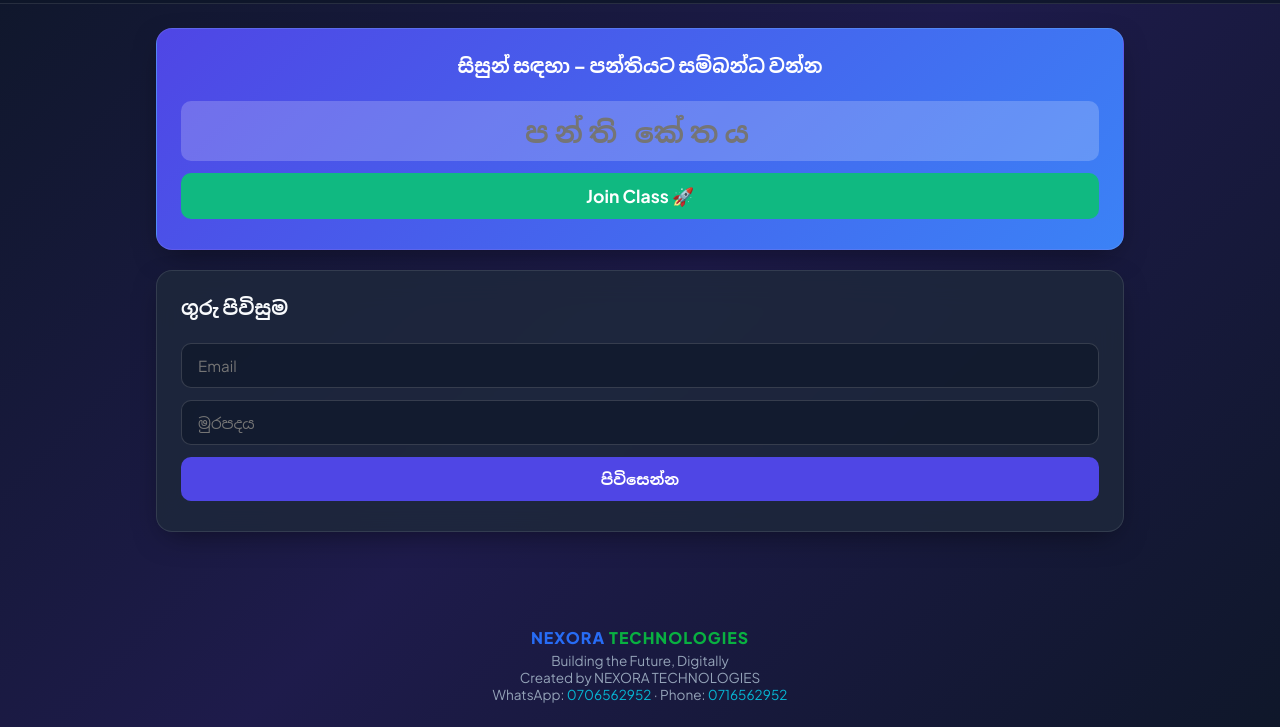
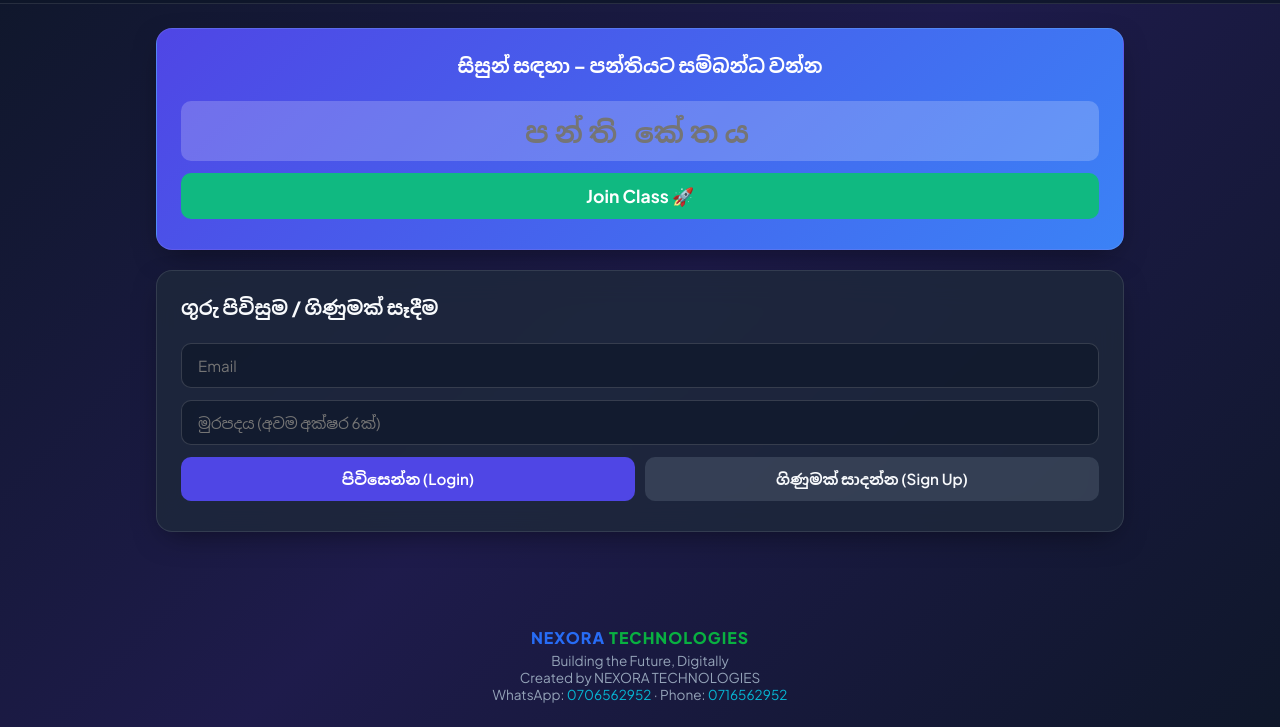
Before and after one commit to sudanchamalka3-commits/UvaLMS, a plain HTML site: page index.html in a window 1280 px wide. Shown: the part 73-800 px from the top of the page. Drawn offline with nearby package versions, Linux system fonts and the light colour scheme.

Commit message:
Update index.html

```diff
--- a/index.html
+++ b/index.html
@@ -41,7 +41,6 @@ button:hover { filter: brightness(1.1); }
 button.r { background: var(--bad); }
 button.g2 { background: rgba(148, 163, 184, 0.2); color: var(--text-main); }
 button.o { background: var(--input-bg); color: var(--text-main); border: 1px solid var(--border-color); text-align: left; }
-button.o.sel { border: 2px solid var(--primary); background: rgba(79,70,229,0.15); }
 .g { display: grid; gap: 16px; grid-template-columns: 1fr 1fr; }
 @media(max-width:768px){ .g { grid-template-columns: 1fr; } }
 .row { display: flex; gap: 10px; }
@@ -98,10 +97,13 @@ footer a { color: var(--accent); text-decoration: none; }
     <button onclick="goJoin()">Join Class 🚀</button>
   </div>
   <div class="card">
-    <h3>ගුරු පිවිසුම</h3>
-    <input id="em" type="email" placeholder="Email">
-    <input id="pw" type="password" placeholder="මුරපදය">
-    <button onclick="login()">පිවිසෙන්න</button>
+    <h3>ගුරු පිවිසුම / ගිණුමක් සෑදීම</h3>
+    <input id="em" type="email" placeholder="Email" autocomplete="username">
+    <input id="pw" type="password" placeholder="මුරපදය (අවම අක්ෂර 6ක්)" autocomplete="current-password">
+    <div class="row">
+      <button onclick="login()">පිවිසෙන්න (Login)</button>
+      <button class="g2" onclick="register()">ගිණුමක් සාදන්න (Sign Up)</button>
+    </div>
   </div>
 </div>
 
@@ -294,7 +296,7 @@ function playSound(type) {
   }
 }
 
-/* Highly Reliable QR Code Generator using Google Charts API */
+/* QR Code Generator using API */
 function makeQR(el, text, size) {
   try {
     el.innerHTML = '';
@@ -365,7 +367,23 @@ else {
   });
 }
 
-function login(){auth.signInWithEmailAndPassword($('em').value.trim(),$('pw').value).catch(e=>alert('පිවිසීම අසාර්ථකයි: '+e.message))}
+/* Teacher Authentication Functions */
+function login(){
+  const email = $('em').value.trim();
+  const password = $('pw').value;
+  if(!email || !password) return alert('කරුණාකර Email සහ මුරපදය ඇතුළත් කරන්න.');
+  auth.signInWithEmailAndPassword(email, password)
+    .catch(e => alert('පිවිසීම අසාර්ථකයි: ' + e.message));
+}
+
+function register(){
+  const email = $('em').value.trim();
+  const password = $('pw').value;
+  if(!email || !password) return alert('ගිණුමක් සෑදීමට Email සහ මුරපදය ඇතුළත් කරන්න.');
+  auth.createUserWithEmailAndPassword(email, password)
+    .then(() => alert('ගිණුම සාර්ථකව සාදන ලදී! 🎉'))
+    .catch(e => alert('ගිණුම් සෑදීම අසාර්ථකයි: ' + e.message));
+}
 
 async function openRoom(old){
   let c=old;
@@ -417,7 +435,7 @@ async function share(){
     stream.getVideoTracks()[0].onended=stopShare;
     R.child('sharing').set(true);
   }catch(e){
-    alert('තිරය Share කිරීමට අවසර නැත හෝ Browser එක මඟින් Block කර ඇත.');
+    alert('තිරය Share කිරීමට අවසර නැත.');
   }
 }
 
@@ -514,7 +532,6 @@ function drawRes(){
   if(t!=='draw')$('res').innerHTML=`<p><b>${esc(Q.text)}</b> <small>(${TL[t]}) පිළිතුරු ${n.length}</small></p>`+b;
 }
 
-/* Canvas Drawing Logic for Students */
 let canvas, ctx, drawing = false;
 function initCanvas(){
   const container = $('canvas-container');
@@ -597,7 +614,6 @@ function drawQ(b,q,my,open,send){
   };
 }
 
-/* Student Live Connection */
 function renderQ(){
   const q=q0;if(!q){$('qb').textContent='ප්‍රශ්නයක් එනතුරු රැඳී සිටින්න…';return}
   drawQ($('qb'),q,my&&my.q==q.id?my.a:null,q.open,a=>R.child('answers/'+sid).set({q:q.id,a,uid:sid}));
```
